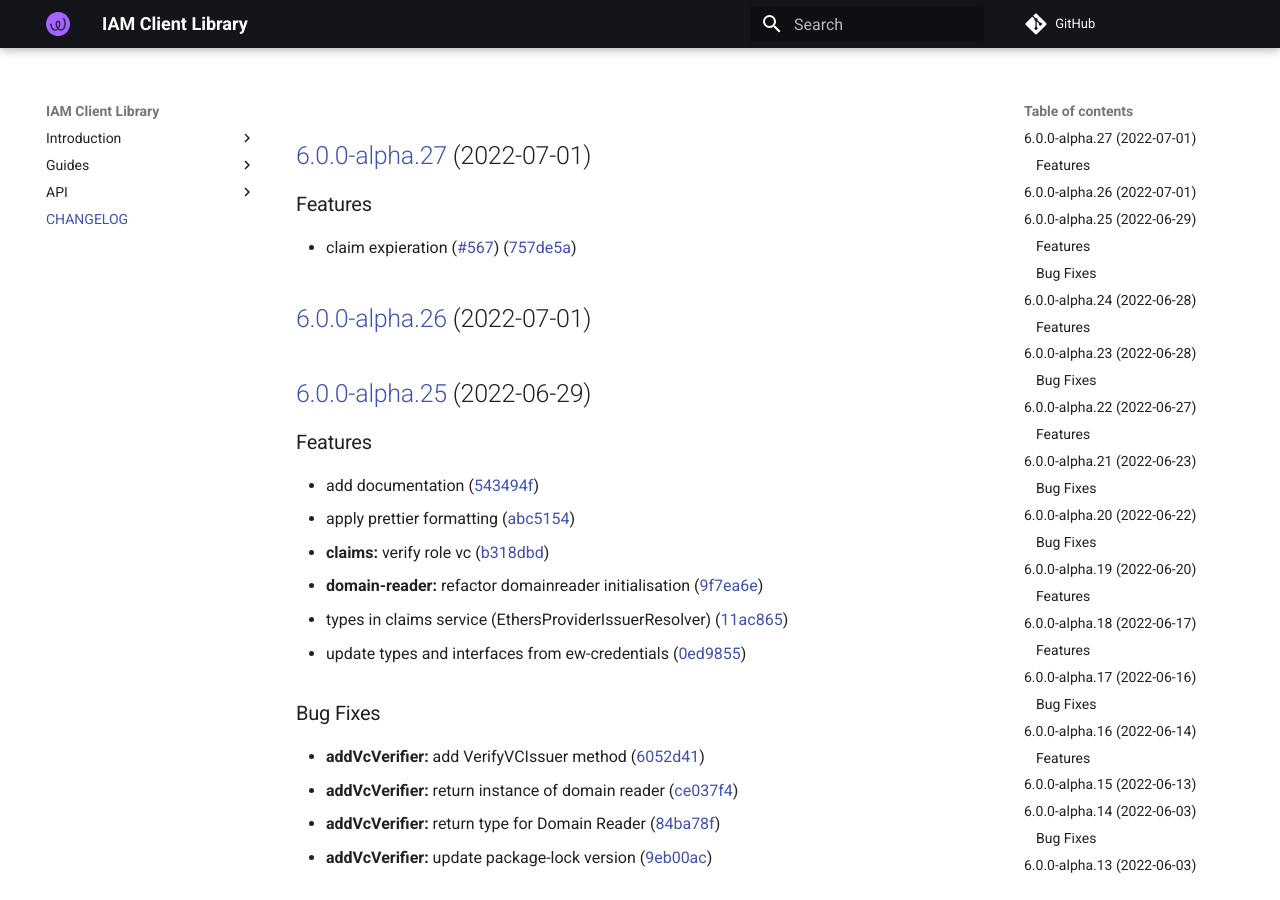
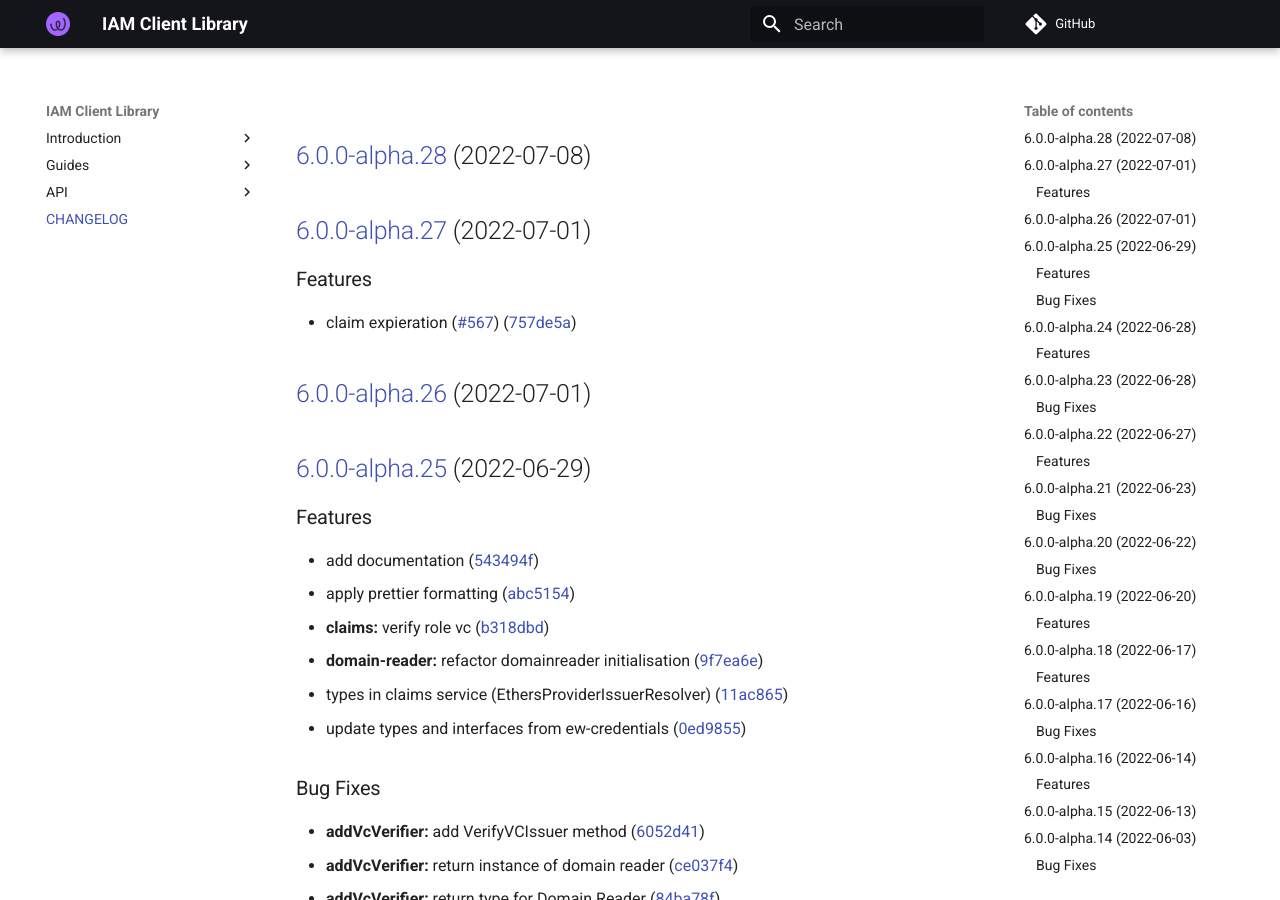
Before and after one commit to energywebfoundation/iam-client-lib, an MkDocs documentation site: the page built from docs/CHANGELOG.md, in a window 1280 px wide and 900 px high. Built offline with MkDocs 1.6.1 and Material for MkDocs 9.7.7, drawn with Linux system fonts in a browser that asks for light colours; comment, search, counter and statistics services are not loaded.

Commit message:
chore(release): 6.0.0-alpha.28 [skip ci]
## [6.0.0-alpha.28](https://github.com/energywebfoundation/iam-client-lib/compare/v6.0.0-alpha.27...v6.0.0-alpha.28) (2022-07-08)

```diff
--- a/docs/CHANGELOG.md
+++ b/docs/CHANGELOG.md
@@ -1,3 +1,5 @@
+## [6.0.0-alpha.28](https://github.com/energywebfoundation/iam-client-lib/compare/v6.0.0-alpha.27...v6.0.0-alpha.28) (2022-07-08)
+
 ## [6.0.0-alpha.27](https://github.com/energywebfoundation/iam-client-lib/compare/v6.0.0-alpha.26...v6.0.0-alpha.27) (2022-07-01)
 
 
--- a/package.json
+++ b/package.json
@@ -1,6 +1,6 @@
 {
   "name": "iam-client-lib",
-  "version": "6.0.0-alpha.27",
+  "version": "6.0.0-alpha.28",
   "description": "Library for Decentralized Identity and Access Management",
   "main": "dist/index.js",
   "module": "dist/index.esm.js",
```
